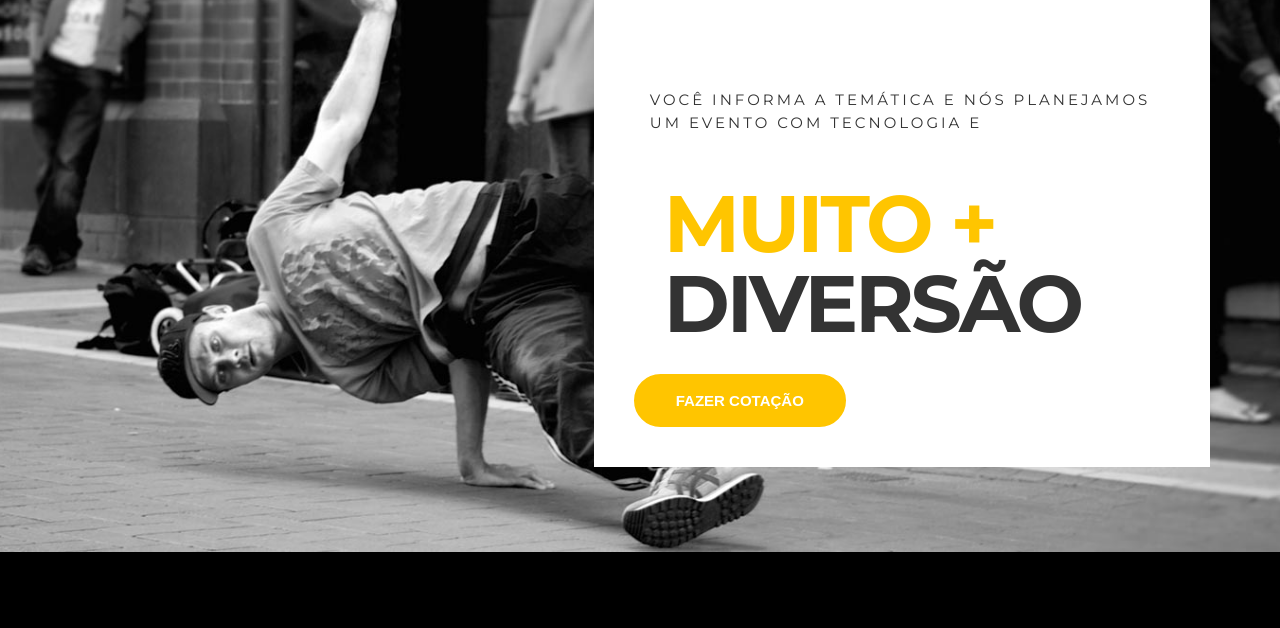
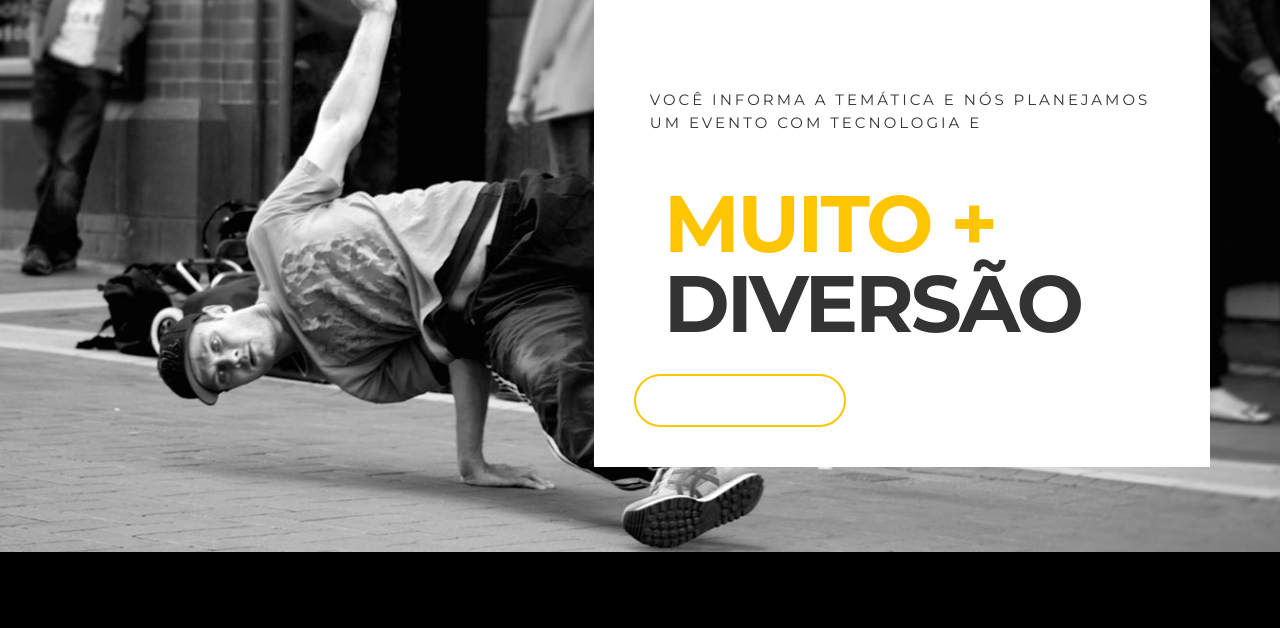
Before and after one commit to JujuBicalho/studion, a website: page src/index.html in a window 1280 px wide. In both pictures the pointer is over the button "FAZER COTAÇÃO". Shown: the part 1576-2204 px from the top of the page. Drawn offline with Linux system fonts and the light colour scheme.

Commit message:
Update style.css

```diff
--- a/src/style.css
+++ b/src/style.css
@@ -273,7 +273,9 @@ ul {
   color: var(--color-copy);
   border-color: var(--color-copy);
   background: unset;
-  hover: var(--default-padding);
+}
+.btn--quote:hover{
+    background: var(--default-padding); ;
 }
 
 .footer {
```
